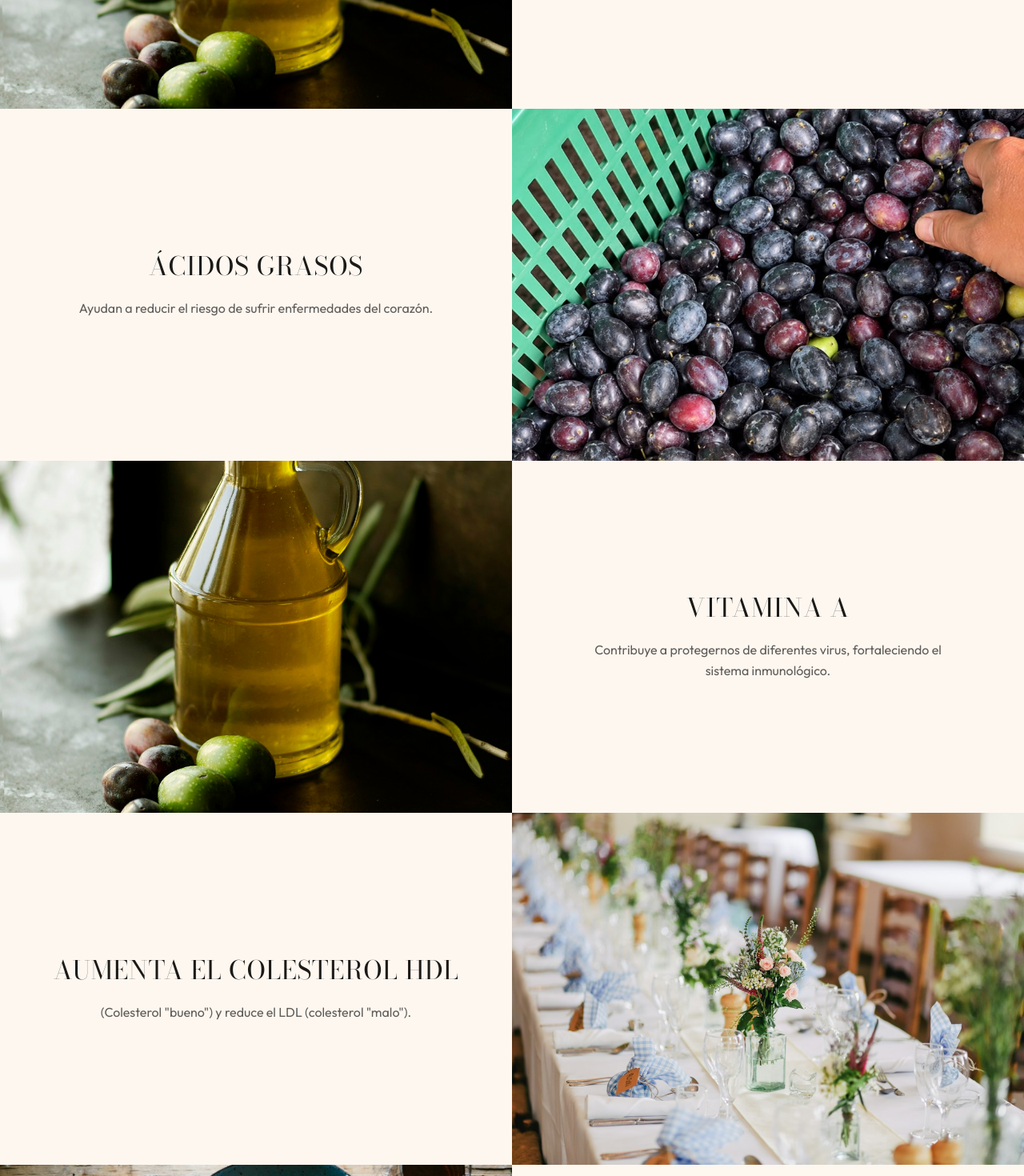
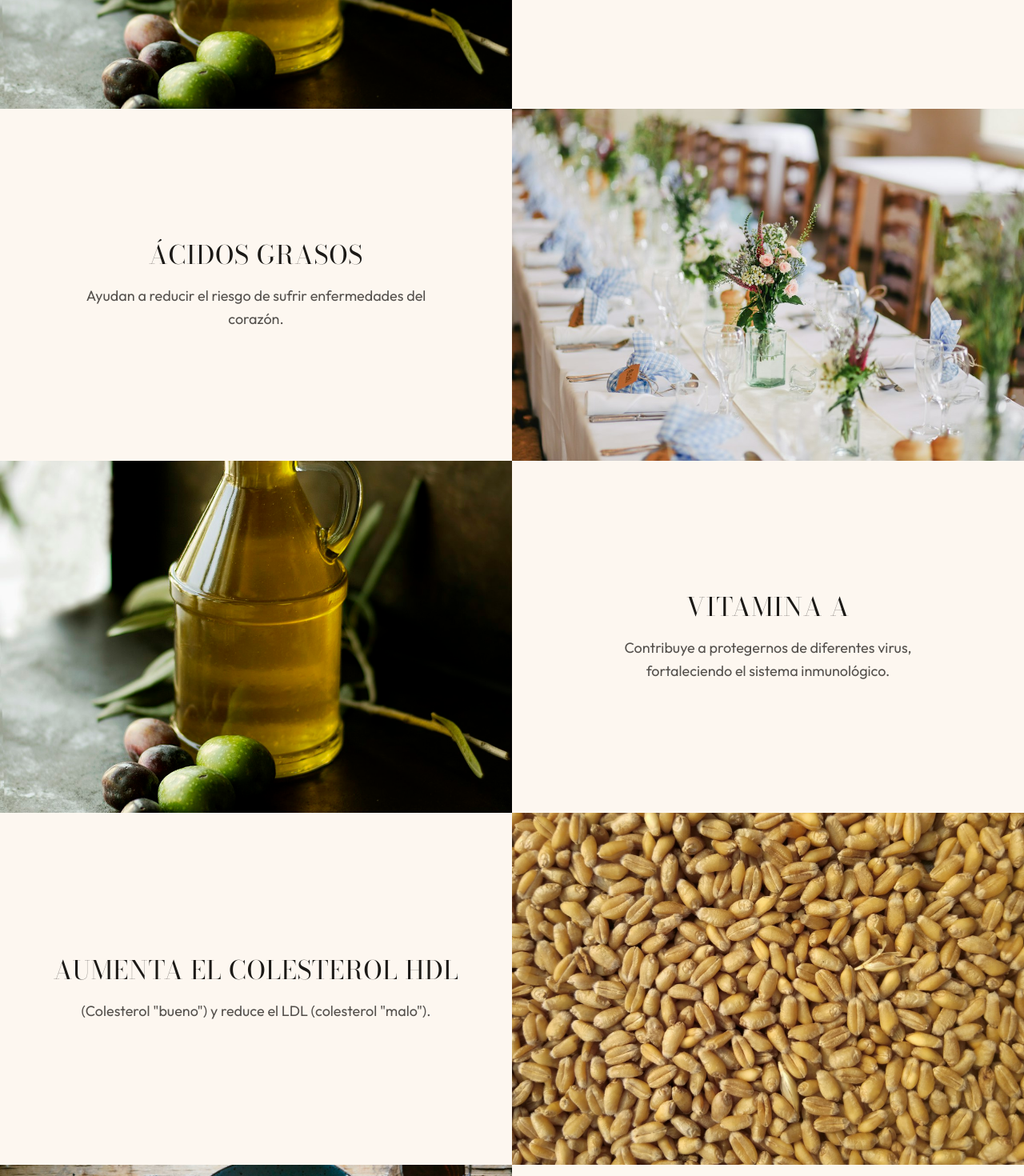
Before and after one commit to gggaaarl/fundomontechikus, a Next.js app: page /salud in a window 1280 px wide. Shown: the part 760-2230 px from the top of the page at 80% size. Built offline with nearby package versions, Linux system fonts and the light colour scheme.

Commit message:
cambios 14 final

```diff
--- a/components/product-panel.tsx
+++ b/components/product-panel.tsx
@@ -291,19 +291,17 @@ export function ProductPanel() {
           <button
             type="button"
             onClick={openLabel}
-            className="group mx-auto mt-10 block max-w-2xl cursor-zoom-in border border-line bg-white p-3 shadow-sm transition-shadow hover:shadow-md"
+            className="group mx-auto mt-10 block w-full max-w-2xl cursor-zoom-in border border-line bg-white p-3 shadow-sm transition-shadow hover:shadow-md"
             aria-label="Ampliar etiqueta e información nutricional"
           >
-            <div className="relative aspect-[17.5/18.5] w-full overflow-hidden">
-              <Image
-                src={productNutrition.labelImage}
-                alt={productNutrition.labelImageAlt}
-                fill
-                className="object-contain p-2 transition-opacity duration-300 group-hover:opacity-95"
-                sizes="(max-width: 1024px) 100vw, 672px"
-              />
-              <span className="pointer-events-none absolute inset-0 bg-black/0 transition-colors group-hover:bg-black/5" />
-            </div>
+            <Image
+              src={productNutrition.labelImage}
+              alt={productNutrition.labelImageAlt}
+              width={875}
+              height={925}
+              className="mx-auto h-auto w-full max-w-full object-contain p-2 transition-opacity duration-300 group-hover:opacity-95"
+              sizes="(max-width: 1024px) 100vw, 672px"
+            />
           </button>
         </div>
       </section>
--- a/components/salud-benefit-rows.tsx
+++ b/components/salud-benefit-rows.tsx
@@ -5,13 +5,13 @@ const ROW_MIN_LG = "lg:min-h-[22rem] xl:min-h-[27.5rem]";
 
 function BenefitImage({ src, alt }: { src: string; alt: string }) {
   return (
-    <div className={`relative aspect-[4/3] w-full sm:aspect-[3/2] lg:aspect-auto ${ROW_MIN_LG}`}>
+    <div className={`relative aspect-square w-full lg:aspect-auto ${ROW_MIN_LG}`}>
       <Image
         src={src}
         alt={alt}
         fill
         className="object-cover object-center"
-        sizes="(max-width: 1024px) 100vw, 50vw"
+        sizes="(max-width: 1024px) 50vw, 50vw"
         quality={88}
       />
     </div>
@@ -21,26 +21,26 @@ function BenefitImage({ src, alt }: { src: string; alt: string }) {
 function BenefitText({ title, description }: { title: string; description: string }) {
   return (
     <div
-      className={`flex w-full flex-col items-center justify-center bg-salud-cream px-8 py-12 text-center sm:py-14 lg:px-12 ${ROW_MIN_LG}`}
+      className={`flex aspect-square w-full flex-col items-center justify-center bg-salud-cream px-3 py-5 text-center sm:px-5 lg:aspect-auto lg:px-12 lg:py-14 ${ROW_MIN_LG}`}
     >
-      <h2 className="font-display text-2xl tracking-wide text-ink uppercase sm:text-3xl lg:text-[2rem]">
+      <h2 className="font-display text-2xl leading-tight tracking-wide text-ink uppercase sm:text-3xl lg:text-[2rem]">
         {title}
       </h2>
-      <p className="mt-5 max-w-md font-sans text-base leading-relaxed text-ink/70">
+      <p className="mt-3 max-w-md font-sans text-base leading-snug text-ink/75 sm:mt-4 sm:text-lg lg:leading-relaxed">
         {description}
       </p>
     </div>
   );
 }
 
-/** Cuadrícula tipo El Olivar Beneficios: 50/50 sin gutters, imagen | texto alternado. */
+/** Grid 50/50 en todos los breakpoints (bento); en desktop filas más altas. */
 export function SaludBenefitRows() {
   return (
     <div className="bg-white">
       {saludCopy.benefits.map((item, index) => {
         const imageFirst = index % 2 === 0;
         return (
-          <div key={item.title} className="grid grid-cols-1 lg:grid-cols-2">
+          <div key={item.title} className="grid grid-cols-2">
             {imageFirst ? (
               <>
                 <BenefitImage src={item.image} alt={item.imageAlt} />
--- a/components/site-header.tsx
+++ b/components/site-header.tsx
@@ -41,7 +41,7 @@ export function SiteHeader() {
 
   return (
     <>
-      <header className="sticky top-0 z-40 border-b border-line bg-header-bg/95 backdrop-blur">
+      <header className="sticky top-0 z-40 border-b border-line bg-white/95 backdrop-blur">
         <p className="hidden border-b border-line py-1.5 text-center text-[11px] tracking-[0.16em] text-olive/75 uppercase font-sans lg:block">
           {site.locationLine}
         </p>
--- a/lib/site-content.ts
+++ b/lib/site-content.ts
@@ -90,8 +90,8 @@ export const heroSlides = [
     showHeroCopy: false,
   },
   {
-    image: "/galeria/aceitunas.jpg",
-    alt: "Cosecha de aceituna en Fundo Montechico",
+    image: "/galeria/3.jpg",
+    alt: "Cultivo de olivo en Fundo Montechico",
     imageFit: "cover" as const,
     objectPosition: "center 42%",
     showHeroCopy: false,
@@ -194,21 +194,21 @@ export const saludCopy = {
     {
       title: "Ácidos grasos",
       description: "Ayudan a reducir el riesgo de sufrir enfermedades del corazón.",
-      image: "/galeria/aceitunas.jpg",
-      imageAlt: "Aceitunas en cosecha",
+      image: "/salud/02-aceitunas-acidos-grasos.jpg",
+      imageAlt: "Aceitunas y alimentación cardiosaludable",
     },
     {
       title: "Vitamina A",
       description:
         "Contribuye a protegernos de diferentes virus, fortaleciendo el sistema inmunológico.",
-      image: "/stock/galeria-almazara.jpg",
-      imageAlt: "Aceite de oliva en almazara",
+      image: "/salud/03-vitamina-a.jpg",
+      imageAlt: "Cocina saludable con aceite de oliva",
     },
     {
       title: "Aumenta el colesterol HDL",
       description: '(Colesterol "bueno") y reduce el LDL (colesterol "malo").',
-      image: "/stock/galeria-olivar.jpg",
-      imageAlt: "Olivar en el fundo",
+      image: "/salud/04-colesterol-hdl.jpg",
+      imageAlt: "Estilo de vida activo y saludable",
     },
     {
       title: "Vitamina K",
@@ -232,8 +232,8 @@ export const saludCopy = {
     {
       title: "Vitamina D",
       description: "Contribuye a la absorción de calcio en el cuerpo.",
-      image: "/stock/hero-olivos.jpg",
-      imageAlt: "Olivos en el valle",
+      image: "/salud/08-vitamina-d.jpg",
+      imageAlt: "Bienestar y naturaleza",
     },
   ],
 } as const;
```
Also changed, not shown: 1 other file (tests, documents, lock files or other folders).
